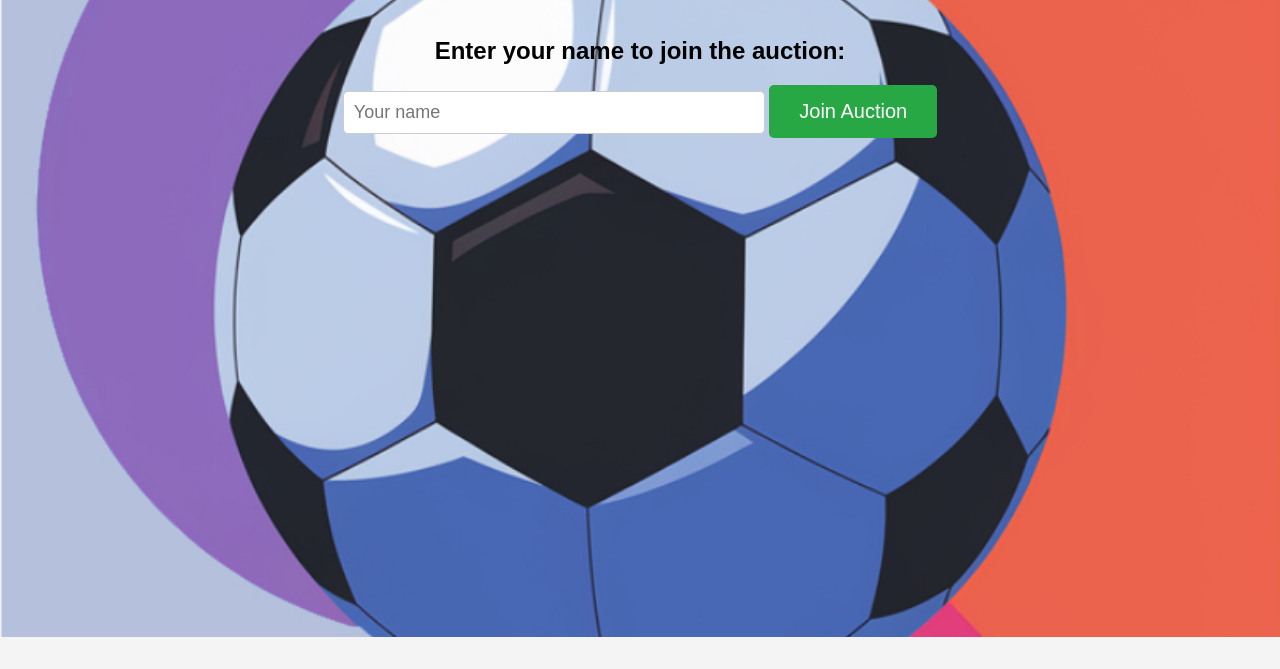
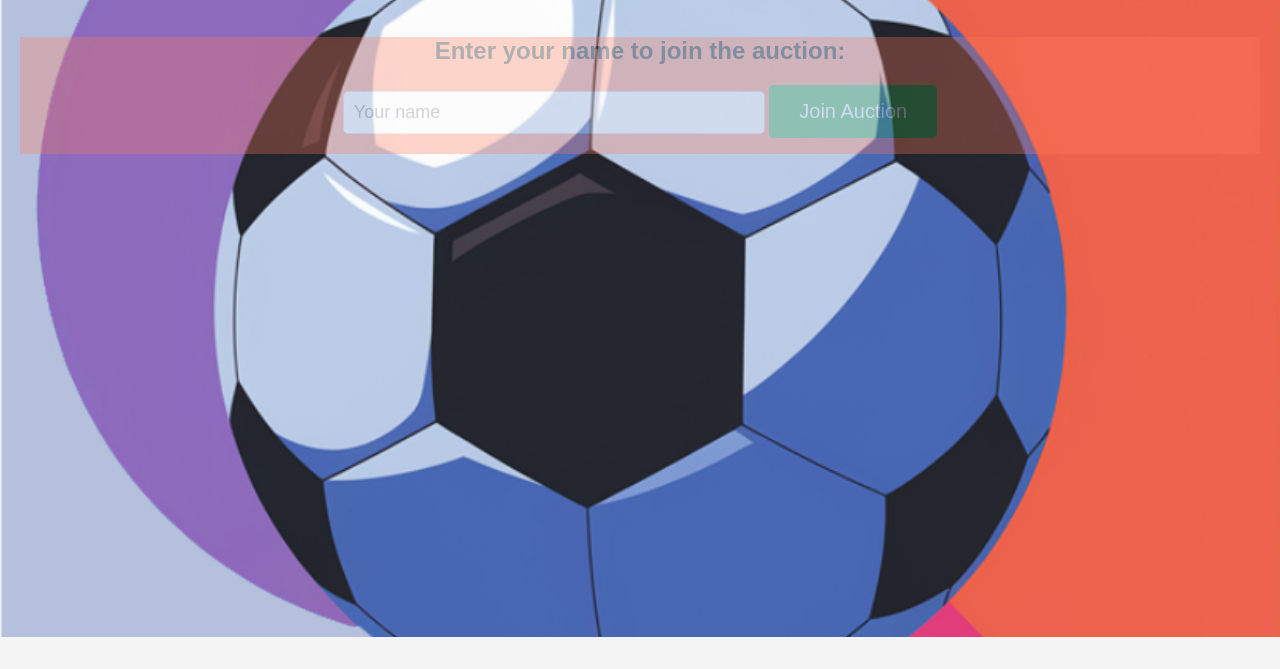
Before and after one commit to demichie/fantapicio, a website: page public/index.html in a window 1280 px wide. Shown: the part 131-800 px from the top of the page. Drawn offline with nearby package versions, Linux system fonts and the light colour scheme; no server answers.

Commit message:
Update style.css

```diff
--- a/public/style.css
+++ b/public/style.css
@@ -133,6 +133,11 @@ button:disabled {
     font-size: 72px; /* Largest size when timer ends */
 }
 
+#name-input-section {
+  background: #FF7A59;
+  opacity: 0.3;
+}
+
 /* Responsive Design for Mobile */
 @media (max-width: 768px) {
     h2, h3, p {
```
